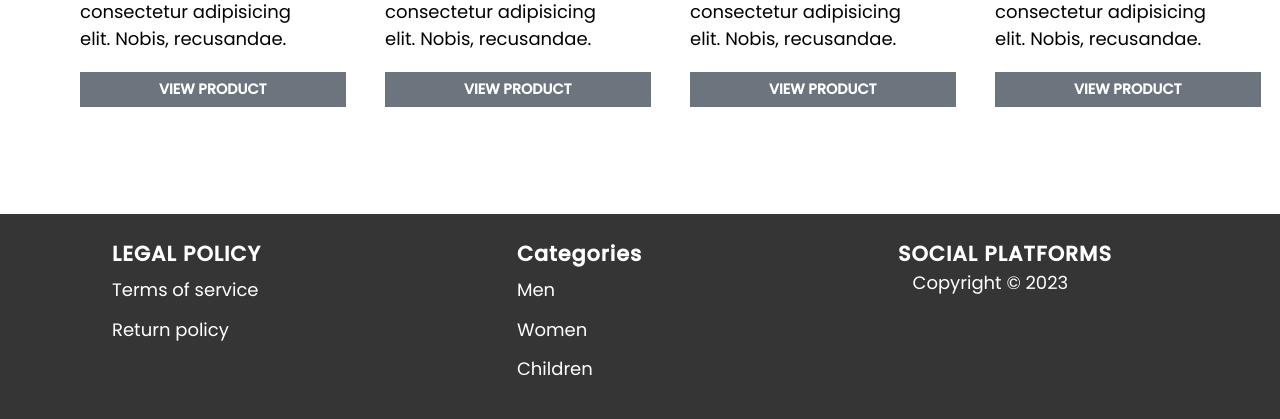
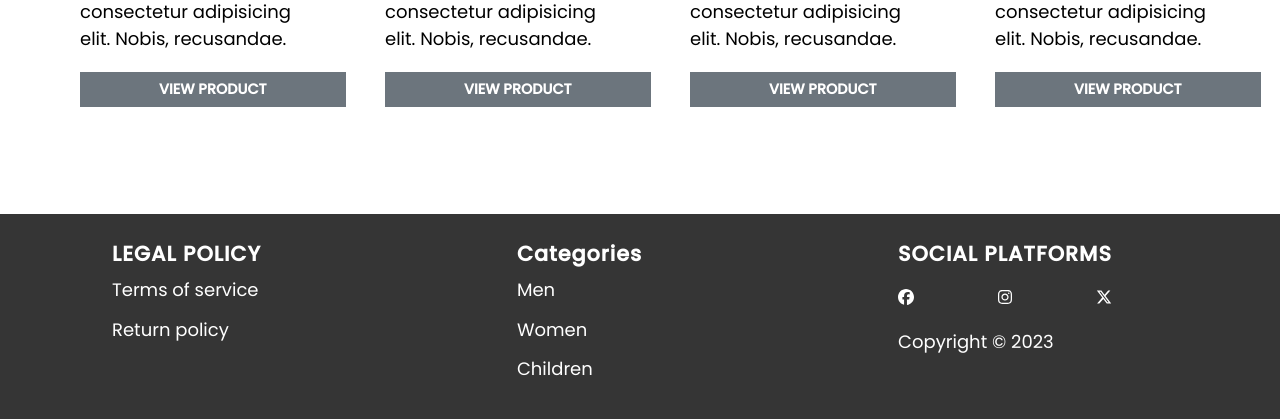
Before and after one commit to Javan-Odhiambo/IAP, a Django app: page / in a window 1280 px wide. Shown: the part 2957-3376 px from the top of the page. Run offline with Django 5.2, Linux system fonts and the light colour scheme.

Commit message:
Made requested changes and added icons to footer

```diff
--- a/static/css/main.css
+++ b/static/css/main.css
@@ -8,18 +8,17 @@
 }
 
 :root {
+  --primary-color: #ffffff;
   --accent-color: #4a2dfc;
-  --primary-color: #ffffff;
   --secondary-color: #0c0101;
   --light-grey: #d9d9d9;
+  --mid-grey: #7a7a7a;
   --dark-grey: #353535;
-  --lightgrey: #f0f0f0;
-  --mid-grey: #7a7a7a;
 
   --btn-primary-color: var(--accent-color);
   --btn-secondary-color: var(--dark-grey);
   --btn-small-color: var(--primary-color);
-  --btn-primary-text-color: var(--lightgrey);
+  --btn-primary-text-color: var(--primary-color);
   --btn-secondary-text-color: var(--primary-color);
 
   --text-primary-color: var(--secondary-color);
@@ -106,6 +105,17 @@ footer a {
   flex-direction: row;
   width: 100%;
 }
-.footer-container div {
+
+.icons-container {
+  display: flex;
+  flex-direction: row;
+  justify-content: space-between;
+  margin-top: 1rem;
+  margin-bottom: 1rem;
+}
+
+.legal-policy,
+.Categories,
+.social-platforms {
   margin: 1.5rem 9rem 0 7rem;
 }
--- a/templates/components/footer.html
+++ b/templates/components/footer.html
@@ -17,9 +17,50 @@
     </div>
     <div class="social-platforms">
       <p>SOCIAL PLATFORMS</p>
-      <img src="" alt="" />
-      <img src="" alt="" />
-      <img src="" alt="" />
+      <div class="icons-container">
+        <a href="#">
+          <svg
+            xmlns="http://www.w3.org/2000/svg"
+            height="16"
+            width="16"
+            viewBox="0 0 512 512"
+          >
+            <!--!Font Awesome Free 6.5.1 by @fontawesome - https://fontawesome.com License - https://fontawesome.com/license/free Copyright 2023 Fonticons, Inc.-->
+            <path
+              fill="#ffffff"
+              d="M512 256C512 114.6 397.4 0 256 0S0 114.6 0 256C0 376 82.7 476.8 194.2 504.5V334.2H141.4V256h52.8V222.3c0-87.1 39.4-127.5 125-127.5c16.2 0 44.2 3.2 55.7 6.4V172c-6-.6-16.5-1-29.6-1c-42 0-58.2 15.9-58.2 57.2V256h83.6l-14.4 78.2H287V510.1C413.8 494.8 512 386.9 512 256h0z"
+            />
+          </svg>
+        </a>
+        <a href="#">
+          <svg
+            xmlns="http://www.w3.org/2000/svg"
+            height="16"
+            width="14"
+            viewBox="0 0 448 512"
+          >
+            <!--!Font Awesome Free 6.5.1 by @fontawesome - https://fontawesome.com License - https://fontawesome.com/license/free Copyright 2023 Fonticons, Inc.-->
+            <path
+              fill="#ffffff"
+              d="M224.1 141c-63.6 0-114.9 51.3-114.9 114.9s51.3 114.9 114.9 114.9S339 319.5 339 255.9 287.7 141 224.1 141zm0 189.6c-41.1 0-74.7-33.5-74.7-74.7s33.5-74.7 74.7-74.7 74.7 33.5 74.7 74.7-33.6 74.7-74.7 74.7zm146.4-194.3c0 14.9-12 26.8-26.8 26.8-14.9 0-26.8-12-26.8-26.8s12-26.8 26.8-26.8 26.8 12 26.8 26.8zm76.1 27.2c-1.7-35.9-9.9-67.7-36.2-93.9-26.2-26.2-58-34.4-93.9-36.2-37-2.1-147.9-2.1-184.9 0-35.8 1.7-67.6 9.9-93.9 36.1s-34.4 58-36.2 93.9c-2.1 37-2.1 147.9 0 184.9 1.7 35.9 9.9 67.7 36.2 93.9s58 34.4 93.9 36.2c37 2.1 147.9 2.1 184.9 0 35.9-1.7 67.7-9.9 93.9-36.2 26.2-26.2 34.4-58 36.2-93.9 2.1-37 2.1-147.8 0-184.8zM398.8 388c-7.8 19.6-22.9 34.7-42.6 42.6-29.5 11.7-99.5 9-132.1 9s-102.7 2.6-132.1-9c-19.6-7.8-34.7-22.9-42.6-42.6-11.7-29.5-9-99.5-9-132.1s-2.6-102.7 9-132.1c7.8-19.6 22.9-34.7 42.6-42.6 29.5-11.7 99.5-9 132.1-9s102.7-2.6 132.1 9c19.6 7.8 34.7 22.9 42.6 42.6 11.7 29.5 9 99.5 9 132.1s2.7 102.7-9 132.1z"
+            />
+          </svg>
+        </a>
+        <a href="#">
+          <svg
+            xmlns="http://www.w3.org/2000/svg"
+            height="16"
+            width="16"
+            viewBox="0 0 512 512"
+          >
+            <!--!Font Awesome Free 6.5.1 by @fontawesome - https://fontawesome.com License - https://fontawesome.com/license/free Copyright 2023 Fonticons, Inc.-->
+            <path
+              fill="#ffffff"
+              d="M389.2 48h70.6L305.6 224.2 487 464H345L233.7 318.6 106.5 464H35.8L200.7 275.5 26.8 48H172.4L272.9 180.9 389.2 48zM364.4 421.8h39.1L151.1 88h-42L364.4 421.8z"
+            />
+          </svg>
+        </a>
+      </div>
       <span>Copyright &copy; 2023</span>
     </div>
   </div>
```
